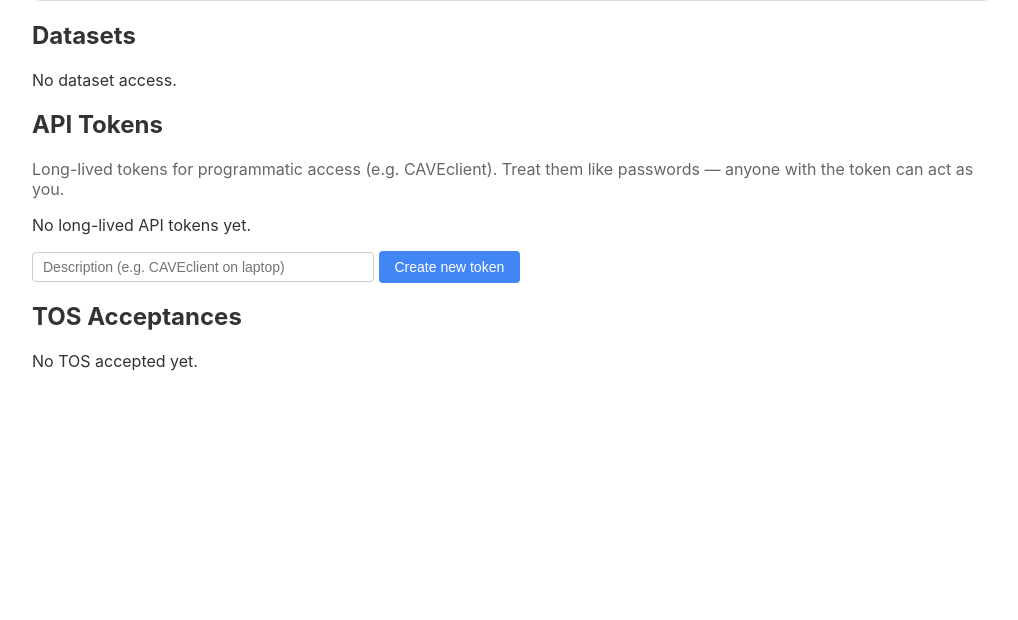
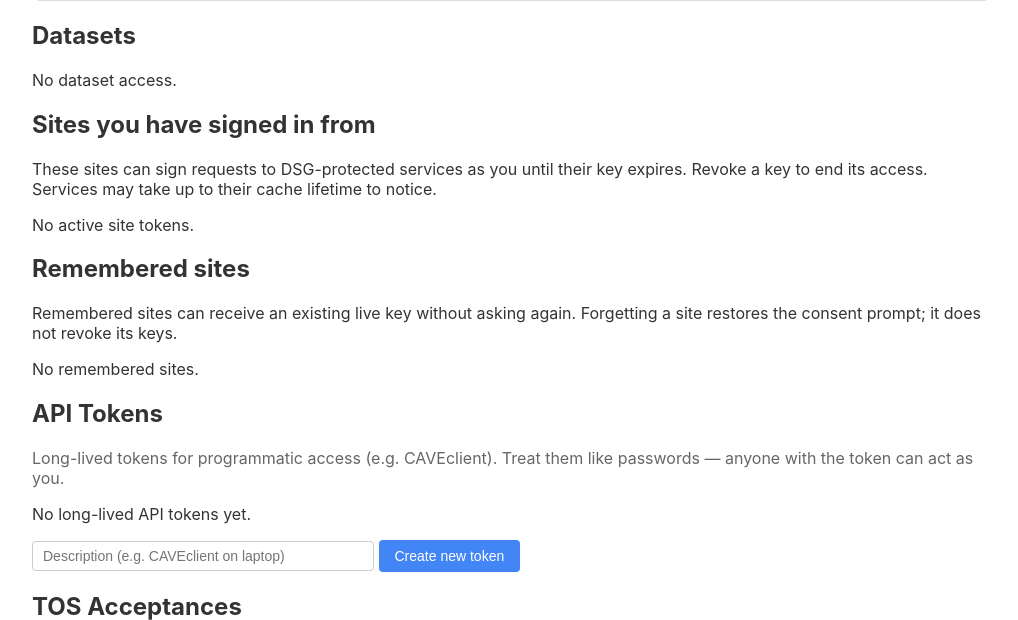
Before and after one commit to JaneliaSciComp/DatasetGateway, a Django app: template dsg/web/templates/web/my_account.html in a window 1280 px wide. Shown: the part 252-872 px from the top of the page, without its empty margins (128-1146 px from the left). Before the commit the page ends 623 px from the top, so only its background shows below. Run offline with Django 5.2, Linux system fonts and the light colour scheme; the template is opened without the code that fills it, so the values that code supplies are empty.

Commit message:
web: expose browser grants and remembered-site revocation
Co-authored-by: Codex gpt-6-astra (reasoning xhigh) <noreply@openai.com>

```diff
--- a/dsg/web/templates/web/my_account.html
+++ b/dsg/web/templates/web/my_account.html
@@ -24,6 +24,59 @@
 </table>
 {% else %}
 <p>No dataset access.</p>
+{% endif %}
+
+<h2>Sites you have signed in from</h2>
+<p>These sites can sign requests to DSG-protected services as you until their key expires.
+    Revoke a key to end its access. Services may take up to their cache lifetime to notice.</p>
+{% if delegated_tokens %}
+<table>
+    <tr><th>Client</th><th>Origin</th><th>Created</th><th>Expires</th><th></th></tr>
+    {% for token in delegated_tokens %}
+    <tr>
+        <td>{{ token.delegated_client.name }}</td>
+        <td>{{ token.delegated_client.origin }}</td>
+        <td>{{ token.created|date:"Y-m-d H:i T" }}</td>
+        <td>{{ token.expires_at|date:"Y-m-d H:i T" }}</td>
+        <td>
+            <form method="post" class="inline">
+                {% csrf_token %}
+                <input type="hidden" name="action" value="revoke_delegated">
+                <input type="hidden" name="token_id" value="{{ token.pk }}">
+                <button type="submit" class="btn btn-sm btn-danger">Revoke</button>
+            </form>
+        </td>
+    </tr>
+    {% endfor %}
+</table>
+{% else %}
+<p>No active site tokens.</p>
+{% endif %}
+
+<h2>Remembered sites</h2>
+<p>Remembered sites can receive an existing live key without asking again.
+    Forgetting a site restores the consent prompt; it does not revoke its keys.</p>
+{% if remembered_clients %}
+<table>
+    <tr><th>Client</th><th>Origin</th><th>Remembered</th><th></th></tr>
+    {% for consent in remembered_clients %}
+    <tr>
+        <td>{{ consent.client.name }}</td>
+        <td>{{ consent.client.origin }}</td>
+        <td>{{ consent.created|date:"Y-m-d H:i T" }}</td>
+        <td>
+            <form method="post" class="inline">
+                {% csrf_token %}
+                <input type="hidden" name="action" value="forget_client">
+                <input type="hidden" name="client_id" value="{{ consent.client_id }}">
+                <button type="submit" class="btn btn-sm">Forget this site</button>
+            </form>
+        </td>
+    </tr>
+    {% endfor %}
+</table>
+{% else %}
+<p>No remembered sites.</p>
 {% endif %}
 
 <h2>API Tokens</h2>
```
Also changed, not shown: dsg/web/tests/test_browser_grants.py (+116 -1 lines), dsg/web/views.py (+46 -0 lines).
